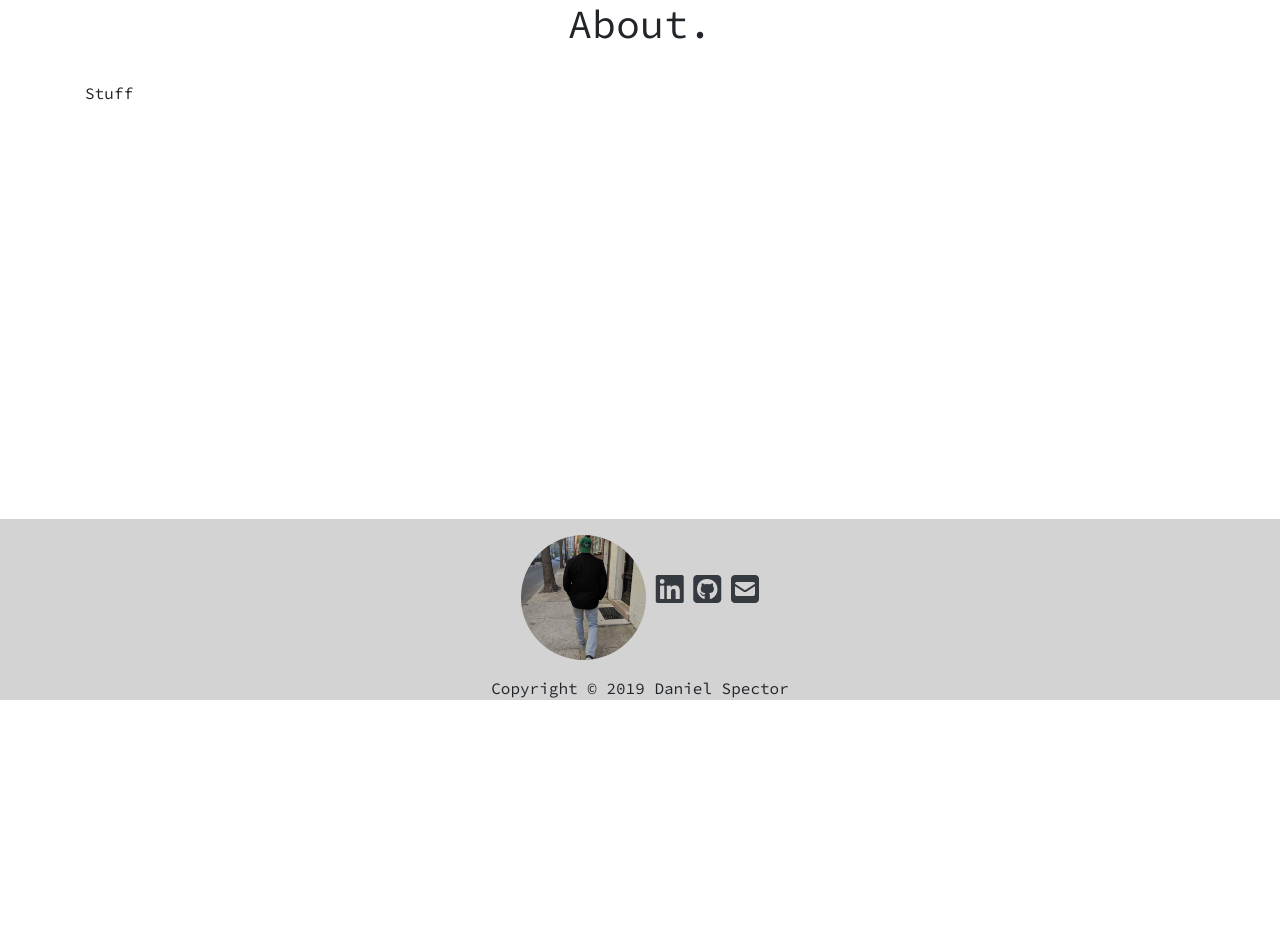
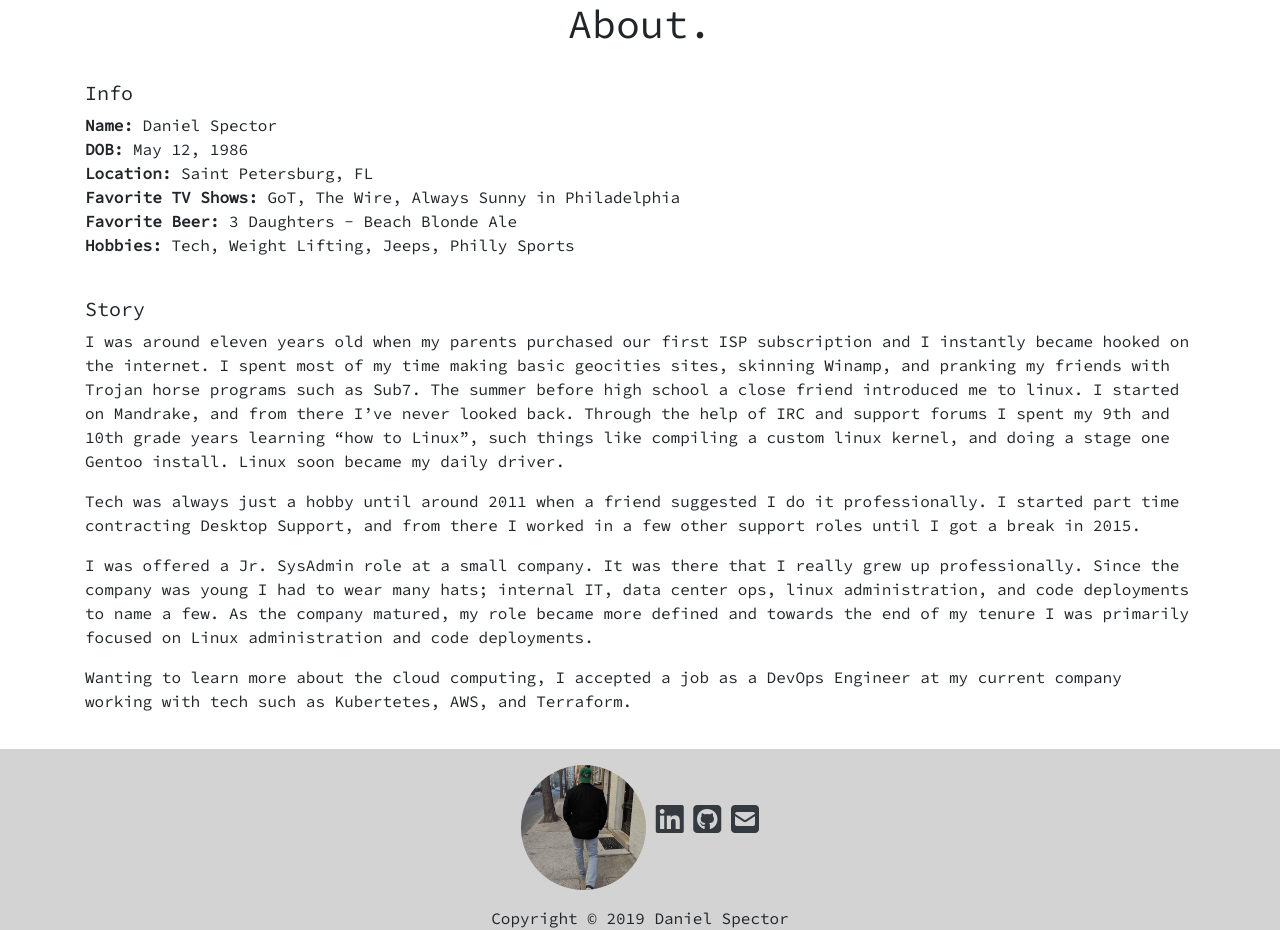
Before and after one commit to dspec12/danielspector.dev, a Django app: page /about/ in a window 1280 px wide. Shown: the part 100-1030 px from the top of the page. Before the commit the page ends 800 px from the top, so only its background shows below. Run offline with Django 3.2, Linux system fonts and the light colour scheme; some libraries are stand-ins or nearby versions.

Commit message:
Finished about page, changed blog style

```diff
--- a/static/css/base.css
+++ b/static/css/base.css
@@ -4,7 +4,7 @@ body {
 }
 
 .content {
-  min-height: calc(100vh - 281px)
+  min-height: calc(100vh - 301px)
 }
 
 .container.body h1 {
@@ -20,6 +20,7 @@ header {
 /* Footer */
 footer {
   text-align: center;
+  padding-top: 20px;
 }
 
 footer .container.social img {
@@ -50,16 +51,24 @@ footer #Copyright {
 /* Home */
 
 /* About */
+.container.about ul {
+  list-style-type: none;
+  padding-left: 0;
+}
 
 /* Blog */
-.post_entry {
-  text-align: center;
-}
-
-.container.post_detail {
+.post_header {
   text-align: center;
 }
 
 .container.post_detail h1 {
   padding-bottom: 25px;
 }
+
+#author_date {
+  font-size: small;
+}
+
+#post_title {
+  padding-bottom: 0px;
+}
--- a/templates/about.html
+++ b/templates/about.html
@@ -1,9 +1,30 @@
 {% extends 'base.html'  %}
+{% load static %}
 {% block content %}
 <div class="container body about">
-    <h1>About.</h1>
-    <p>
-      Stuff
-    </p>
-  </div>
+  <h1>About.</h1>
+  <h5>Info</h5>
+    <ul>
+      <li><b>Name: </b>Daniel Spector</li>
+      <li><b>DOB: </b>May 12, 1986</li>
+      <li><b>Location: </b>Saint Petersburg, FL</li>
+      <li><b>Favorite TV Shows: </b>GoT, The Wire, Always Sunny in Philadelphia</li>
+      <li><b>Favorite Beer: </b>3 Daughters - Beach Blonde Ale</li>
+      <li><b>Hobbies: </b>Tech, Weight Lifting, Jeeps, Philly Sports</li>
+    </ul>
+    <br>
+    <h5>Story</h5>
+      <p>
+        I was around eleven years old when my parents purchased our first ISP subscription and I instantly became hooked on the internet. I spent most of my time making basic geocities sites, skinning Winamp, and pranking my friends with Trojan horse programs such as Sub7. The summer before high school a close friend introduced me to linux.  I started on Mandrake, and from there I’ve never looked back. Through the help of IRC and support forums I spent my 9th and 10th grade years learning “how to Linux”, such things like compiling a custom linux kernel, and doing a stage one Gentoo install. Linux soon became my daily driver.
+      </p>
+      <p>
+        Tech was always just a hobby until around 2011 when a friend suggested I do it professionally. I started part time contracting Desktop Support, and from there I worked in a few other support roles until I got a break in 2015.
+      </p>
+      <p>
+        I was offered a Jr. SysAdmin role at a small company. It was there that I really grew up professionally. Since the company was young I had to wear many hats; internal IT, data center ops, linux administration, and code deployments to name a few. As the company matured, my role became more defined and towards the end of my tenure I was primarily focused on Linux administration and code deployments.
+      </p>
+      <p>
+        Wanting to learn more about the cloud computing, I accepted a job as a DevOps Engineer at my current company working with tech such as Kubertetes, AWS, and Terraform.
+      </p>
+</div>
 {% endblock content %}
--- a/templates/blog.html
+++ b/templates/blog.html
@@ -4,10 +4,10 @@
 <div class="container body blog">
   <h1>Blog.</h1>
   {% for post in object_list %}
-  <div class="post_entry shadow p-3 mb-5 bg-white rounded">
     <h2><a href="{% url 'post_detail' post.pk %}">{{ post.title }}</a></h2>
     <p>{{ post.body }}</p>
-  </div>
+    <hr>
+    <br>
   {% endfor %}
 </div>
 {% endblock content %}
--- a/templates/home.html
+++ b/templates/home.html
@@ -4,11 +4,11 @@
 <div class="container body home">
   <h1>Hello.</h1>
   <p>
-    Here you will find a little bit of info about myself, and a tech blog I plan to update from time to time. I am not much of a writer, so it will mainly consist of how-to type content.
+    Here you will find a little bit of info about myself, and a tech blog that will mainly consist of how-to type content. Occasionally I plan to throw in some personal topics. Hopefully you find something useful.
   </p>
   <br>
   <p>
-    This site was created using the <a href="https://www.djangoproject.com/" target="_blank">Django</a> and <a href="https://getbootstrap.com/" target="_blank">Bootstrap</a> projects; deployed to <a href="https://aws.amazon.com/" target="_blank">Amazon Web Services</a> using <a href="https://www.terraform.io/" target="_blank">Terraform</a> code. Source code can be found in my <a href="https://github.com/dspec12" target="_blank">Github</a> repo.
+    This site was created using the <a href="https://www.djangoproject.com/" target="_blank">Django</a> and <a href="https://getbootstrap.com/" target="_blank">Bootstrap</a> frameworks; deployed to <a href="https://aws.amazon.com/" target="_blank">Amazon Web Services</a> using <a href="https://www.terraform.io/" target="_blank">Terraform</a> code. Source code can be found in my <a href="https://github.com/dspec12" target="_blank">Github</a> repo.
   </p>
 </div>
 {% endblock content %}
```
Also changed, not shown: templates/post_detail.html (+7 -3 lines).
